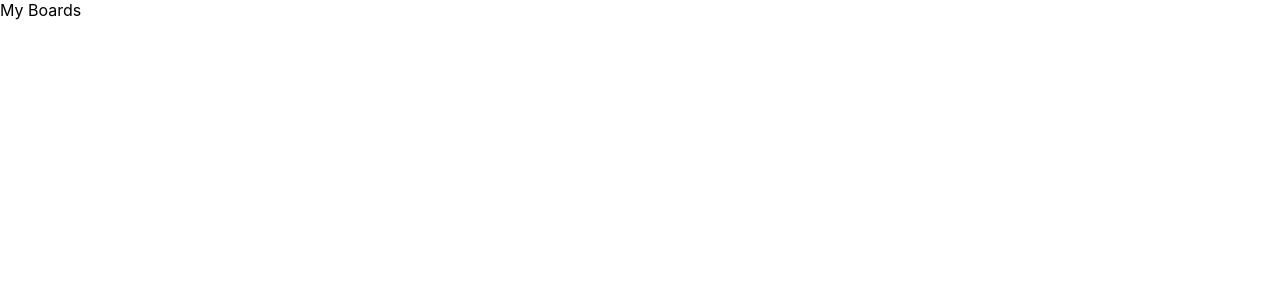
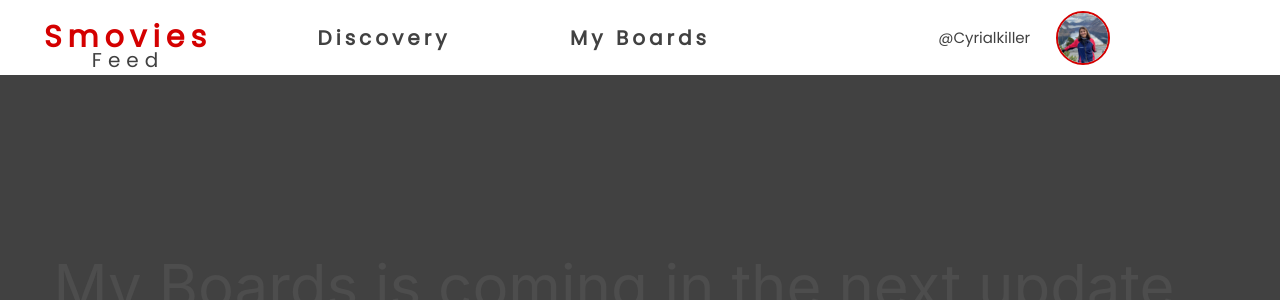
Before and after one commit to CyrielleAlbert/Smovies, a React (Create React App) app: page /MyBoards in a window 1280 px wide. Shown: the top 300 px of the page. Built offline with nearby package versions, Linux system fonts and the light colour scheme.

Commit message:
Architecture + header

```diff
--- a/public/index.html
+++ b/public/index.html
@@ -15,6 +15,8 @@
       user's mobile device or desktop. See https://developers.google.com/web/fundamentals/web-app-manifest/
     -->
     <link rel="manifest" href="%PUBLIC_URL%/manifest.json" />
+    <link rel="preconnect" href="https://fonts.gstatic.com">
+    <link href="https://fonts.googleapis.com/css2?family=Poppins&display=swap" rel="stylesheet">
     <!--
       Notice the use of %PUBLIC_URL% in the tags above.
       It will be replaced with the URL of the `public` folder during the build.
--- a/src/Pages/Board.jsx
+++ b/src/Pages/Board.jsx
@@ -1,16 +1,33 @@
-import React, {Component} from "react";
+import React, { Component } from "react";
+import Header from './../reusable-components/Header.js'
 
-class Board extends Component{
-    constructor(props){
-        super(props)
-    }
-    componentDidMount(){
-
-    }
-    render(){
-        return(
-            <div>Board</div>
-        )
-    }
+class Board extends Component {
+  constructor(props) {
+    super(props);
+  }
+  componentDidMount() {}
+  render() {
+    return (
+      <div
+        style={{
+          backgroundColor: "#414141",
+          height: window.innerHeight,
+          position: "relative",
+        }}
+      >
+        <Header></Header>
+        <div
+          style={{
+            paddingTop: 250,
+            color: "#4D4D4D",
+            fontSize: 60,
+            textAlign: "center",
+          }}
+        >
+          Board is coming in the next update...
+        </div>
+      </div>
+    );
+  }
 }
 export default Board;
--- a/src/Pages/Discovery.jsx
+++ b/src/Pages/Discovery.jsx
@@ -1,16 +1,34 @@
-import React, {Component} from "react";
+import React, { Component } from "react";
+import Header from './../reusable-components/Header.js'
 
-class Discovery extends Component{
-    constructor(props){
-        super(props)
-    }
-    componentDidMount(){
 
-    }
-    render(){
-        return(
-            <div>Discovery</div>
-        )
-    }
+class Discovery extends Component {
+  constructor(props) {
+    super(props);
+  }
+  componentDidMount() {}
+  render() {
+    return (
+      <div
+        style={{
+          backgroundColor: "#414141",
+          height: window.innerHeight,
+          position: "relative",
+        }}
+      >
+        <Header></Header>
+        <div
+          style={{
+            paddingTop: 250,
+            color: "#4D4D4D",
+            fontSize: 60,
+            textAlign: "center",
+          }}
+        >
+          Discovery is coming in the next update...
+        </div>
+      </div>
+    );
+  }
 }
 export default Discovery;
--- a/src/Pages/Home.jsx
+++ b/src/Pages/Home.jsx
@@ -1,16 +1,33 @@
-import React, {Component} from "react";
+import React, { Component } from "react";
+import Header from "./../reusable-components/Header.js";
 
-class Home extends Component{
-    constructor(props){
-        super(props)
-    }
-    componentDidMount(){
-
-    }
-    render(){
-        return(
-            <div>Home</div>
-        )
-    }
+class Home extends Component {
+  constructor(props) {
+    super(props);
+  }
+  componentDidMount() {}
+  render() {
+    return (
+      <div
+        style={{
+          backgroundColor: "#414141",
+          height: window.innerHeight,
+          position: "relative",
+        }}
+      >
+        <Header></Header>
+        <div
+          style={{
+            paddingTop: 250,
+            color: "#4D4D4D",
+            fontSize: 60,
+            textAlign: "center",
+          }}
+        >
+          Feed is coming in the next update...
+        </div>
+      </div>
+    );
+  }
 }
 export default Home;
--- a/src/Pages/MyBoards.jsx
+++ b/src/Pages/MyBoards.jsx
@@ -1,16 +1,33 @@
-import React, {Component} from "react";
+import React, { Component } from "react";
+import Header from './../reusable-components/Header.js'
 
-class MyBoards extends Component{
-    constructor(props){
-        super(props)
-    }
-    componentDidMount(){
-
-    }
-    render(){
-        return(
-            <div>My Boards</div>
-        )
-    }
+class MyBoards extends Component {
+  constructor(props) {
+    super(props);
+  }
+  componentDidMount() {}
+  render() {
+    return (
+      <div
+        style={{
+          backgroundColor: "#414141",
+          height: window.innerHeight,
+          position: "relative",
+        }}
+      >
+        <Header></Header>
+        <div
+          style={{
+            paddingTop: 250,
+            color: "#4D4D4D",
+            fontSize: 60,
+            textAlign: "center",
+          }}
+        >
+          My Boards is coming in the next update...
+        </div>
+      </div>
+    );
+  }
 }
 export default MyBoards;
--- a/src/index.css
+++ b/src/index.css
@@ -1,7 +1,7 @@
 body {
   margin: 0;
   font-family: -apple-system, BlinkMacSystemFont, 'Segoe UI', 'Roboto', 'Oxygen',
-    'Ubuntu', 'Cantarell', 'Fira Sans', 'Droid Sans', 'Helvetica Neue',
+    'Ubuntu', 'Cantarell', 'Fira Sans', 'Droid Sans', 'Helvetica Neue', 'Poppins',
     sans-serif;
   -webkit-font-smoothing: antialiased;
   -moz-osx-font-smoothing: grayscale;
--- /dev/null
+++ b/src/reusable-components/Header.js
@@ -0,0 +1,110 @@
+import React from "react";
+import { NavLink } from "react-router-dom";
+
+export default function Header({ ...props }) {
+  const userId = "@Cyrialkiller";
+  const pictureLink = "/cyriProfilePic.jpg";
+  return (
+    <div
+      style={{
+        backgroundColor: "white",
+        width: "100%",
+        height: 75,
+        fontFamily: "Poppins",
+        display: "flex",
+        flexDirection: "row",
+        position: "fixed",
+      }}
+    >
+      <div
+        style={{
+          width: "20%",
+          height: "100%",
+          color: "#D40000",
+          fontSize: 30,
+          fontWeight: "bolder",
+          letterSpacing: "0.2em",
+          alignItems: "center",
+          paddingTop: 15,
+          display: "flex",
+          flexDirection: "column",
+        }}
+      >
+        <div>Smovies</div>
+        <div
+          style={{
+            marginTop: -15,
+            color: "#414141",
+            fontSize: 20,
+            fontWeight: "normal",
+          }}
+        >
+          Feed
+        </div>
+      </div>
+      <div
+        style={{
+          width: "20%",
+          height: "100%",
+          color: "#414141",
+          fontSize: 20,
+          fontWeight: "bolder",
+          letterSpacing: "0.2em",
+          textAlign: "center",
+          alignItems: "center",
+          justifyContent: "center",
+          display: "flex",
+        }}
+      >
+        <NavLink
+          to="/Discovery"
+          style={{ textDecoration: "none", color: "#414141" }}
+        >
+          Discovery
+        </NavLink>
+      </div>
+      <div
+        style={{
+          width: "20%",
+          height: "100%",
+          color: "#414141",
+          fontSize: 20,
+          fontWeight: "bolder",
+          letterSpacing: "0.2em",
+          textAlign: "center",
+          alignItems: "center",
+          justifyContent: "center",
+          display: "flex",
+        }}
+      >
+        <NavLink
+          to="/MyBoards"
+          style={{ textDecoration: "none", color: "#414141" }}
+        >
+          My Boards
+        </NavLink>
+      </div>
+      <div
+        style={{
+          width: "40%",
+          height: "100%",
+          color: "#414141",
+          fontSize: 15,
+          fontWeight: "normal",
+          alignItems: "center",
+          justifyContent: "center",
+          display: "flex",
+          flexDirection: "row",
+        }}
+      >
+        {userId}
+        <img
+          src={pictureLink}
+          width={50}
+          height={"auto"}
+          style={{ borderRadius: 30, border: "2px solid #D40000",marginLeft:'5%' }}
+        />
+      </div>
+    </div>
+  );
+}
```
Also changed, not shown: public/cyriProfilePic.jpg (added), 1 other file (tests, documents, lock files or other folders).
